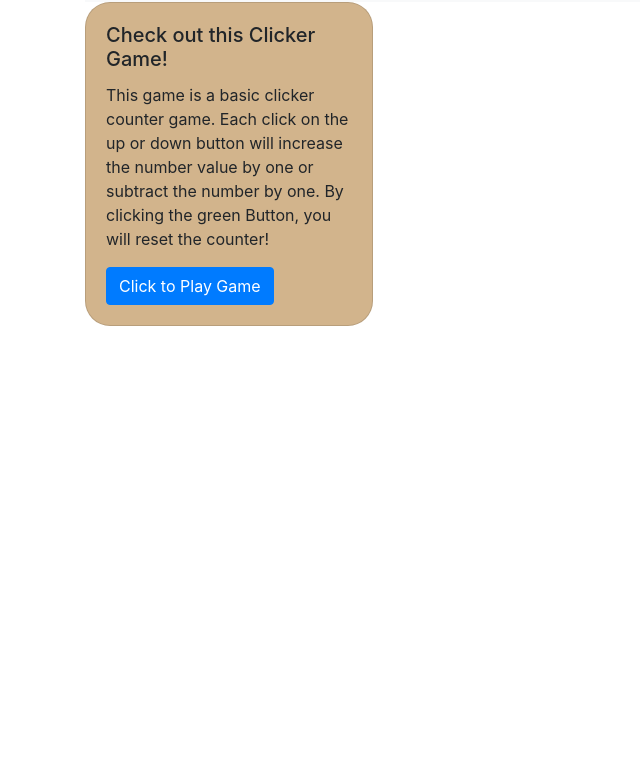
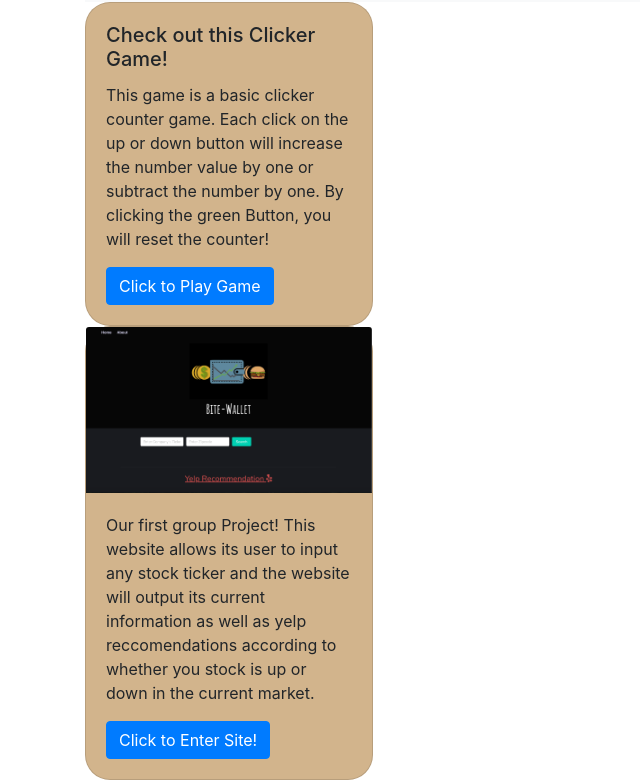
Before and after one commit to BenJ-46/Week1HW2, a plain HTML site: page portfolio.html in a window 1280 px wide. Shown: the part 54-834 px from the top of the page, without its empty margins (0-640 px from the left). Before the commit the page ends 800 px from the top, so only its background shows below. Drawn offline with nearby package versions, Linux system fonts and the light colour scheme.

Commit message:
new project

```diff
--- a/portfolio.html
+++ b/portfolio.html
@@ -41,6 +41,18 @@
       </div>
 
 
+
+      <div class="card" style="width: 18rem;">
+        <img src="./pictures/project1 pic.png" class="card-img-top" alt="...">
+        <div class="card-body">
+          <p class="card-text">Our first group Project! This website allows its user to input any stock ticker and the website
+            will output its current information as well as yelp reccomendations according to whether you stock is up or down
+            in the current market.</p>
+            <a href="file:///Users/benjaminjimenez/Desktop/code/project1/Project-1-/index.html" class="btn btn-primary">Click to Enter Site!</a>
+        </div>
+      </div>
+
+
   </div>
       <script src="https://code.jquery.com/jquery-3.5.1.slim.min.js" integrity="sha384-DfXdz2htPH0lsSSs5nCTpuj/zy4C+OGpamoFVy38MVBnE+IbbVYUew+OrCXaRkfj" crossorigin="anonymous"></script>
 <script src="https://cdn.jsdelivr.net/npm/popper.js@1.16.0/dist/umd/popper.min.js" integrity="sha384-Q6E9RHvbIyZFJoft+2mJbHaEWldlvI9IOYy5n3zV9zzTtmI3UksdQRVvoxMfooAo" crossorigin="anonymous"></script>
```
Also changed, not shown: pictures/project1 pic.png (added), 2 other files.
